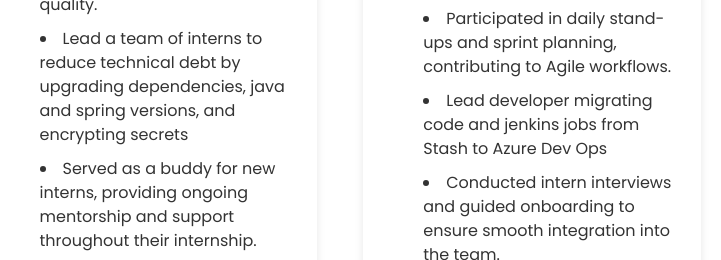
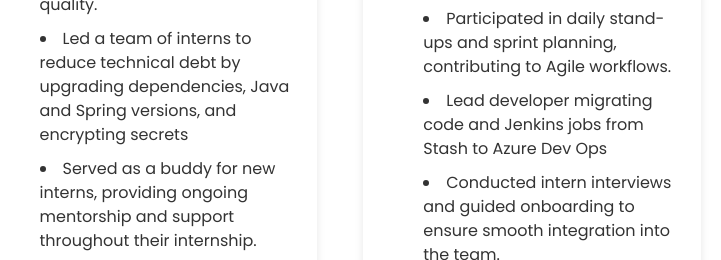
Before and after one commit to Jordan-Voss/Jordan-Voss.github.io, a plain HTML site: page index.html in a window 1280 px wide. Shown: the part 2413-2673 px from the top of the page, 108-829 px from the left. Drawn offline with Linux system fonts and the light colour scheme; files whose address does not match are found by name.

Commit message:
update capital letters

```diff
--- a/index.html
+++ b/index.html
@@ -124,7 +124,7 @@
 						<li>Developed and maintained microservices using Java, Spring Boot, and Maven, ensuring high-quality, scalable code for core business applications.</li>
 						<li>Collaborated with cross-functional teams to define, design, and ship new features.</li>
 						<li>Conducted code reviews and implemented best practices, improving code quality.</li>
-						<li>Lead a team of interns to reduce technical debt by upgrading dependencies, java and spring versions, and encrypting secrets</li>
+						<li>Led a team of interns to reduce technical debt by upgrading dependencies, Java and Spring versions, and encrypting secrets</li>
 
 							<li>Served as a buddy for new interns, providing ongoing mentorship and support throughout their internship.</li>
 							<li>Supported interns in daily tasks, offering guidance on technical challenges and encouraging professional growth.</li>
@@ -140,7 +140,7 @@
 						<li>Collaborated with cross-functional teams to define, design, and ship new features.</li>
 						<li>Conducted code reviews and implemented best practices, improving code quality.</li>
 						<li>Participated in daily stand-ups and sprint planning, contributing to Agile workflows.</li>
-						<li>Lead developer migrating code and jenkins jobs from Stash to Azure Dev Ops</li>
+						<li>Lead developer migrating code and Jenkins jobs from Stash to Azure Dev Ops</li>
 						<li>Conducted intern interviews and guided onboarding to ensure smooth integration into the team.</li>
 						<li>Designed meaningful intern projects aligned with team goals, helping interns build skills and make impactful contributions.</li>
 						<li>Facilitated knowledge-sharing sessions to equip interns with essential tools, practices, and project insights.</li>
@@ -150,7 +150,7 @@
 						<li>Developed and maintained microservices using Java, Spring Boot, and Maven, ensuring high-quality, scalable code for core business applications.</li>
 						<li>Refactored and created APIs for getting car details and generating quotes for motor insurance.</li>
 						<li>Primary developer in charge of maintaining payment gateway API.</li>
-						<li>Created and maintained logging in kibana for debugging and alerts to act as early warning indicators for potential production issues in order to stay compliant with DORA regulations</li>
+						<li>Created and maintained logging in Kibana for debugging and alerts to act as early warning indicators for potential production issues in order to stay compliant with DORA regulations</li>
 
 					</ul>
 				</div>
```
Also changed, not shown: 1 other file.
